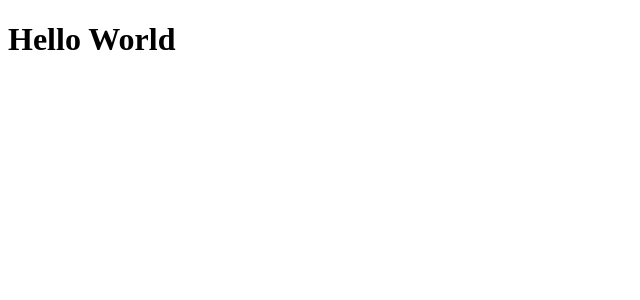
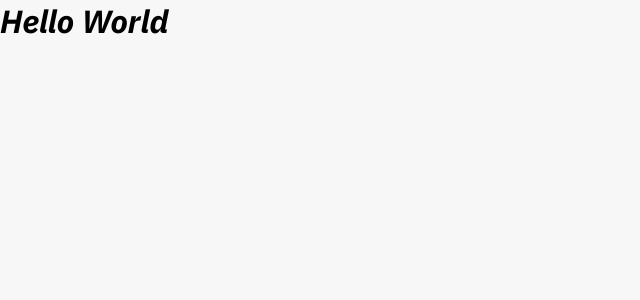
Before and after one commit to paulo-fs/tgl-react-ts, a React (Vite) app: page / in a window 1280 px wide. Shown: the top 300 px of the page, without its empty margins (0-640 px from the left). Built offline with nearby package versions, Linux system fonts and the light colour scheme.

Commit message:
fix: small configs

```diff
--- a/index.html
+++ b/index.html
@@ -2,6 +2,11 @@
 <html lang="en">
   <head>
     <meta charset="UTF-8" />
+
+    <link rel="preconnect" href="https://fonts.googleapis.com">
+    <link rel="preconnect" href="https://fonts.gstatic.com" crossorigin>
+    <link href="https://fonts.googleapis.com/css2?family=IBM+Plex+Sans:ital,wght@0,400;0,500;0,700;1,300;1,400;1,500;1,700&display=swap" rel="stylesheet">
+
     <link rel="icon" type="image/svg+xml" href="/vite.svg" />
     <meta name="viewport" content="width=device-width, initial-scale=1.0" />
     <title>TGL</title>
--- a/src/App.tsx
+++ b/src/App.tsx
@@ -1,8 +1,15 @@
+import { GlobalStyle } from '@styles/global';
+import { defaultTheme } from '@styles/theme/defaultTheme';
+import { ThemeProvider } from 'styled-components';
+
 
 function App() {
 
 	return (
-		<h1>Hello World</h1>
+		<ThemeProvider theme={defaultTheme}>
+		  <h1>Hello World</h1>
+			<GlobalStyle />
+		</ThemeProvider>
 	);
 }
 
```
Also changed, not shown: tsconfig.json (+4 -4 lines), .eslintrc.json.
